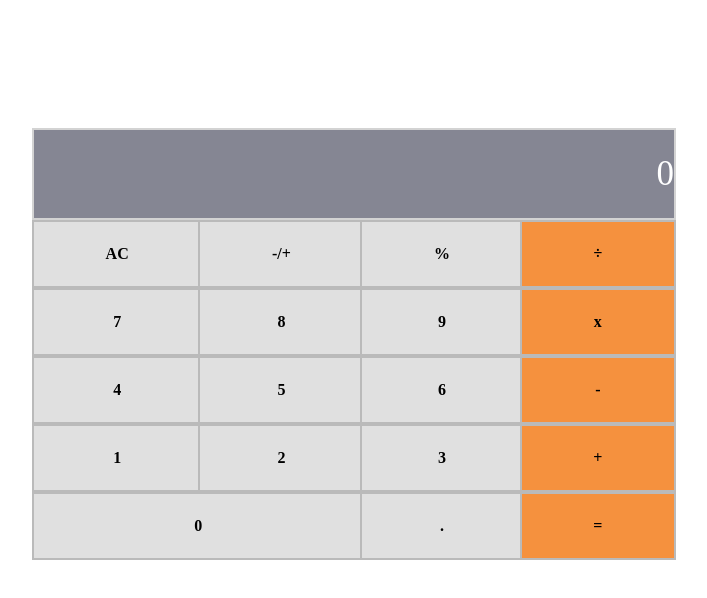
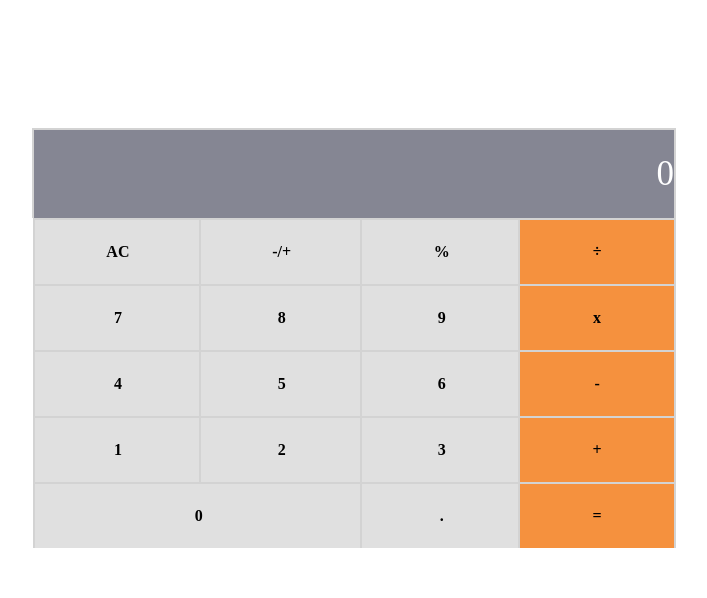
Before and after one commit to fibini/React-Math-Magicians, a React (Create React App) app: page / in a window 1280 px wide. Shown: the top 598 px of the page, without its empty margins (94-801 px from the left). Built offline with nearby package versions, Linux system fonts and the light colour scheme.

Commit message:
fix border on calculator a bit

```diff
--- a/src/index.css
+++ b/src/index.css
@@ -28,7 +28,9 @@ li {
   color: white;
   font-size: 35px;
   background-color: #858693;
-  border: 2px solid lightgrey;
+  border-top: 2px solid lightgrey;
+  border-left: 2px solid lightgrey;
+  border-right: 2px solid lightgrey;
   width: 100%;
   line-height: 250%;
 }
@@ -131,7 +133,8 @@ li {
 .lightgrey {
   line-height: 400%;
   font-weight: bold;
-  border: 2px solid #bababa;
+  border-top: 2px solid lightgrey;
+  border-left: 2px solid lightgrey;
   text-align: center;
   background-color: #e0e0e0;
 }
@@ -139,7 +142,9 @@ li {
 .orange {
   line-height: 400%;
   font-weight: bold;
-  border: 2px solid #bababa;
+  border-top: 2px solid lightgrey;
+  border-left: 2px solid lightgrey;
+  border-right: 2px solid lightgrey;
   text-align: center;
   background-color: #f5913e;
 }
```
